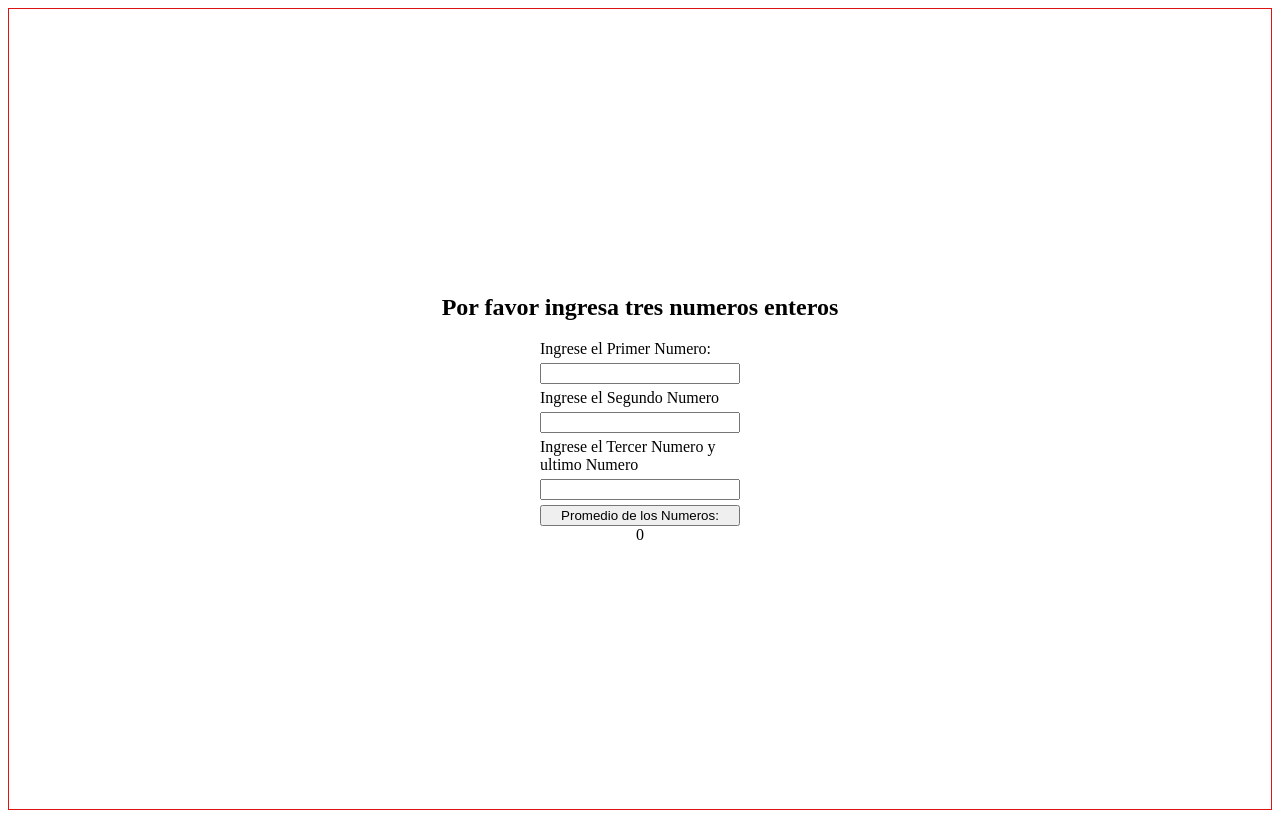
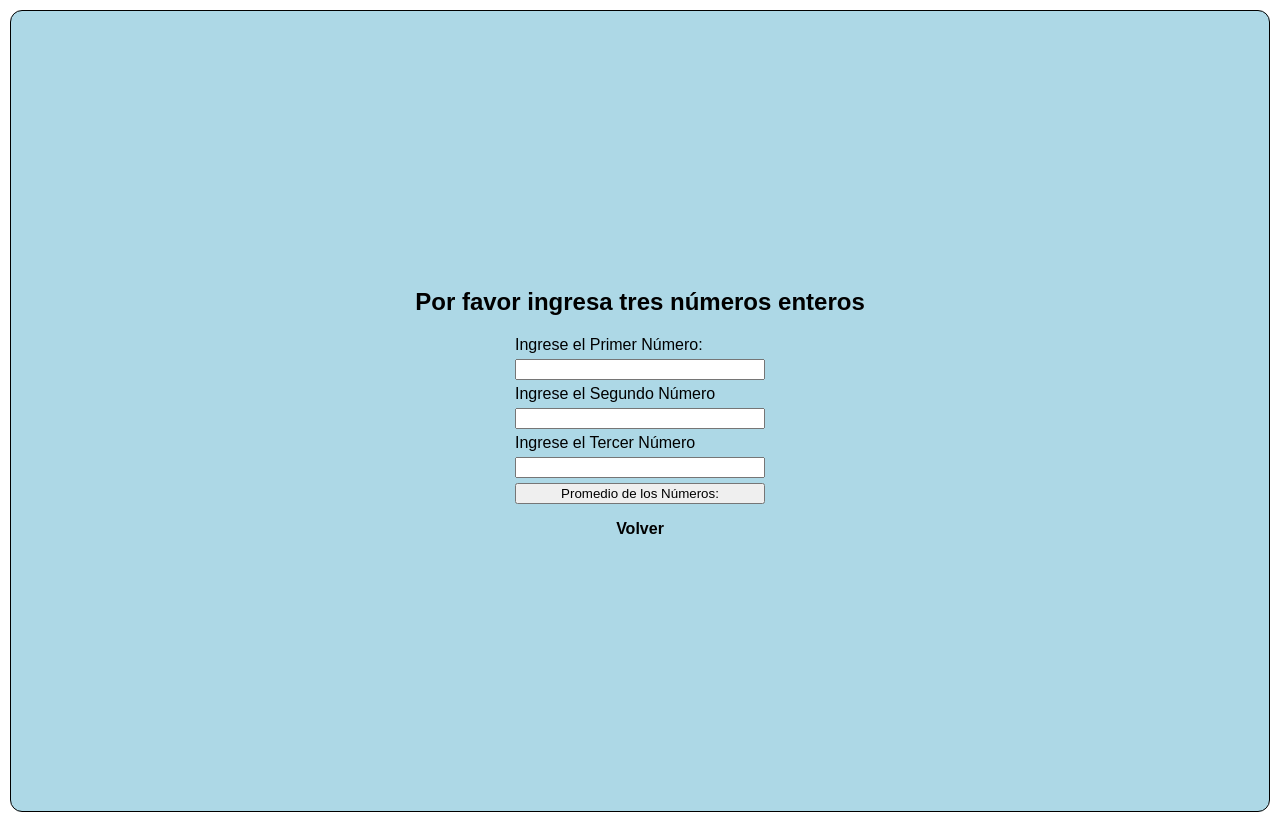
Before and after one commit to SebasMartinez07/pv_tp2_grupo6, a plain HTML site: page public/EjercicioN2.html in a window 1280 px wide. Drawn offline with Linux system fonts and the light colour scheme.

Commit message:
Ejercicio2 CSS
Decoré el ejercicio2 y le agregué un botón para volver al index

```diff
--- a/public/EjercicioN2.html
+++ b/public/EjercicioN2.html
@@ -7,20 +7,21 @@
     <link rel="stylesheet" href="../public/css/EjercicioN2.css">
 </head>
 <main class="Promedio">
-    <h2>Por favor ingresa tres numeros enteros</h2>
+    <h2>Por favor ingresa tres números enteros</h2>
     <form id="Numeros">
-<label for="num1">Ingrese el Primer Numero:</label>
+<label for="num1">Ingrese el Primer Número:</label>
 <input type="number" id="num1" required>
 
-<label for="num2">Ingrese el Segundo Numero</label>
+<label for="num2">Ingrese el Segundo Número</label>
 <input type="number"id="num2" required>
 
-<label for="num3">Ingrese el Tercer Numero y ultimo Numero</label>
+<label for="num3">Ingrese el Tercer Número</label>
 <input type="number" id="num3" required>
 
-<button type="submit">Promedio de los Numeros:</button>
+<button type="submit">Promedio de los Números:</button>
 </form>
-<label id="resultadoPromedio">0</label>
+<label id="resultadoPromedio"></label>
+<nav><ul><a href="index.html">Volver</a></ul></nav>
 </main>
 <body>
     <script src="../src/ejercicio2/EjercicioN2.js"></script>
--- a/public/css/EjercicioN2.css
+++ b/public/css/EjercicioN2.css
@@ -1,15 +1,29 @@
+body {
+    font-family: Arial, sans-serif;
+    margin: 10px;
+    gap: 10px;
+    background: white;
+}
 .Promedio{
-    border: 1px solid rgb(224, 19, 19);
+    border: 1px solid black;
     display: flex;
     flex-direction: column;
     align-items: center;
     justify-content: center;
     height: 100vh;
+    border-radius: 12px;
+    background-color: lightblue;
 }
 #Numeros{
     display: flex;
     flex-direction: column;
     align-items: left;
     gap: 5px;
-    width: 200px;
+    width: 250px;
 }
+nav a{
+    text-decoration: none;
+    color: black;
+    font-weight: bold;
+    margin-right: 40px;
+}
```
Also changed, not shown: public/css/ejercicio2.css (deleted).
